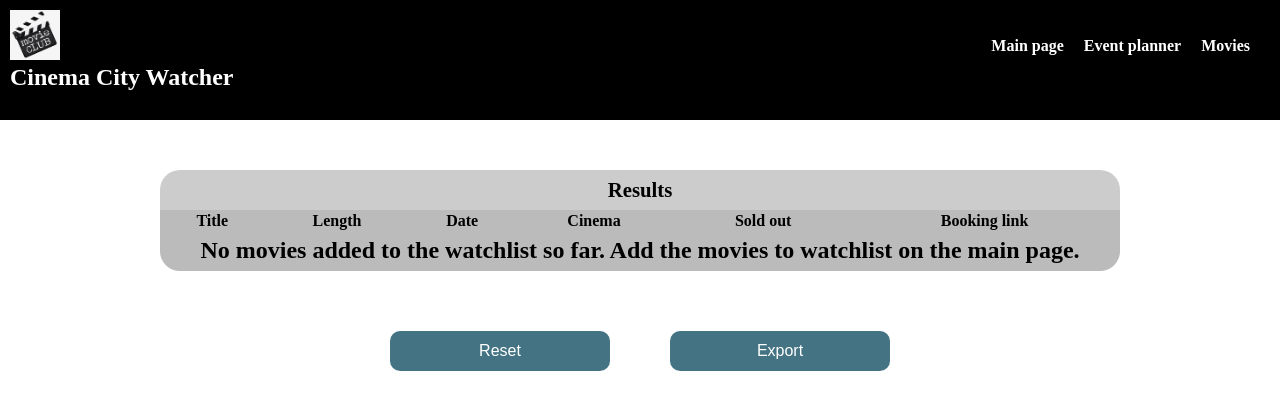
After one commit to galj03/pycinwa, a Flask app: page /watchlist/ in a window 1280 px wide. The commit adds this page. Shown: the top 410 px of the page. Run offline with Flask 3, Linux system fonts and the light colour scheme.

Commit message:
Add watchlist

```diff
--- a/app.py
+++ b/app.py
@@ -2,7 +2,7 @@ from flask import Flask, redirect, url_for
 from flask_session import Session
 from pycinwa.error.route import error
 from pycinwa.main.route import main
-from pycinwa.favourites.route import favourites
+from pycinwa.watchlist.route import watchlist
 from pycinwa.movies.route import movies
 
 app = Flask(__name__)
@@ -10,7 +10,7 @@ app = Flask(__name__)
 # register blueprints
 app.register_blueprint(main)
 app.register_blueprint(error)
-app.register_blueprint(favourites)
+app.register_blueprint(watchlist)
 app.register_blueprint(movies)
 
 # Set's the session config
@@ -28,25 +28,22 @@ def index():
     return redirect(url_for('main.load_main'))
 
 
-# TODO: move these into their own places
+@app.route('/event-planner')
+def watchlist():
+    """ Redirects to the watchlist page.
 
-# TODO: plan events, export into some datetime format
-# TODO: only the exportation and showing should be done here
-# TODO: adding to planned will be on the main page (using session)
-# TODO: list favourite movies
-@app.route('/event-planner')
-def favourites():
-    return 'Hello World!'
+            :return: Redirects to the watchlist page.
+        """
+    return redirect(url_for('watchlist.load_watchlist'))
 
 
-# TODO: list all movies and trailers
 @app.route('/movies')
-def config():
+def movies():
+    """ Redirects to the movies page.
+
+            :return: Redirects to the movies page.
+        """
     return redirect(url_for('movies.load_movies'))
-
-
-# TODO: get the trailers from movie object
-# an iframe could work
 
 
 if __name__ == '__main__':
--- a/pycinwa/main/controller.py
+++ /dev/null
@@ -1,6 +0,0 @@
-def add_to_list(event):
-    pass
-
-
-def remove_from_list(event):
-    pass
--- /dev/null
+++ b/pycinwa/watchlist/controller.py
@@ -0,0 +1,33 @@
+from flask import session
+
+from pycinwa.models.models import Event
+
+
+class WatchlistController:
+    def __init__(self):
+        self.watchlist: list = list() if session.get('watchlist') is None else session['watchlist']
+        # consider using session only
+
+    def get_all(self):
+        return self.watchlist
+
+    def add_to_list(self, event):
+        if not isinstance(event, Event):
+            raise TypeError('Event must be an instance of Event')
+        self.watchlist.append(event)
+        session['watchlist'] = self.watchlist
+
+    def remove_from_list(self, event_id):
+        event = [event for event in self.watchlist if event.id == event_id][0]
+
+        if not isinstance(event, Event):
+            raise TypeError('Event must be an instance of Event')
+        if event not in [self.watchlist]:
+            raise ValueError('Event not in watchlist')
+            # consider just returning here
+        self.watchlist.remove(event)
+        session['watchlist'] = self.watchlist
+
+    def reset(self):
+        self.watchlist.clear()
+        session['watchlist'] = self.watchlist
--- /dev/null
+++ b/pycinwa/watchlist/route.py
@@ -0,0 +1,26 @@
+from flask import Blueprint, render_template, redirect, url_for
+
+from pycinwa.watchlist.controller import WatchlistController
+
+watchlist = Blueprint('watchlist', __name__, static_folder='static', template_folder='templates',
+                      url_prefix='/watchlist')
+
+
+@watchlist.get('/')
+def load_watchlist():
+    _watchlist_controller = WatchlistController()
+    return render_template("watchlist.html", watchlist=_watchlist_controller.get_all())
+
+
+@watchlist.post('/reset')
+def reset():
+    _watchlist_controller = WatchlistController()
+    _watchlist_controller.reset()
+    return redirect(url_for('watchlist.load_watchlist'))
+
+
+# TODO: implement exporting
+@watchlist.get('/export')
+def export():
+    _watchlist_controller = WatchlistController()
+    pass
--- /dev/null
+++ b/pycinwa/watchlist/templates/watchlist.html
@@ -0,0 +1,68 @@
+{% extends 'base.html' %}
+{% block title %} Python Cinema Watcher | Watchlist {% endblock %}
+
+{% block content %}
+    <div class="centered">
+        <table class="vh300">
+            <caption>
+                Results
+            </caption>
+            <thead>
+            <tr>
+                <th id="poster"></th>
+                <th id="title">Title</th>
+                <th id="length">Length</th>
+                <th id="date">Date</th>
+                <th id="cinema">Cinema</th>
+                <th id="sold_out">Sold out</th>
+                <th id="booking_link">Booking link</th>
+            </tr>
+            </thead>
+            <tbody>
+            {% if watchlist is defined and watchlist|length > 0 -%}
+                {% for movie_event in watchlist %}
+                    <tr>
+                        <td headers="poster">
+                            <img src="{{ movie_event.movie.poster_link }}" alt="movie_poster">
+                        </td>
+                        <td headers="title">
+                            {{ movie_event.movie.name }}
+                        </td>
+                        <td headers="length">
+                            {{ movie_event.movie.length }} minutes
+                        </td>
+                        <td headers="date">
+                            {{ movie_event.date }}
+                        </td>
+                        <td headers="cinema">
+                            {{ movie_event.cinema.name }}
+                        </td>
+                        <td headers="sold_out">
+                            {#                    TODO: x or checkmark #}
+                            {{ movie_event.sold_out }}
+                        </td>
+                        <td headers="booking_link">
+                            <a href="{{ movie_event.booking_link }}">Booking link</a>
+                        </td>
+                    </tr>
+                {% endfor %}
+            {% else -%}
+                <tr class="placeholder_tr">
+                    <td colspan="7" class="placeholder_str">No movies added to the watchlist so far.
+                        Add the movies to watchlist on the main page.
+                    </td>
+                </tr>
+            {% endif %}
+            </tbody>
+        </table>
+    </div>
+
+    <div class="centered flex">
+        <form action="{{ url_for('watchlist.reset') }}" method="post">
+            <input type="submit" value="Reset">
+        </form>
+        <form action="{{ url_for('watchlist.export') }}" method="post" target="_blank">
+            <input type="submit" value="Export">
+        </form>
+    </div>
+{% endblock %}
--- a/static/styles/tables.css
+++ b/static/styles/tables.css
@@ -62,3 +62,13 @@ td button, .caption-button {
     overflow-y: scroll;
     /*display: block;*/
 }
+
+/* TODO: make this work */
+.placeholder_tr {
+    padding: 50px 0 !important;
+}
+
+.placeholder_str {
+    font-size: 1.5rem;
+    font-weight: bold;
+}
--- a/templates/base.html
+++ b/templates/base.html
@@ -4,6 +4,7 @@
     <meta charset="UTF-8">
     <meta name="viewport" content="width=device-width, initial-scale=1, shrink-to-fit=no">
 
+    <link rel="icon" href="/static/images/main_icon.png">
     <link rel="stylesheet" href="/static/styles/tables.css">
     <link rel="stylesheet" href="/static/styles/forms.css">
     <link rel="stylesheet" href="/static/styles/common.css">
```
Also changed, not shown: pycinwa/favourites/route.py (deleted, +0 -18 lines), pycinwa/main/route.py (+22 -1 lines), pycinwa/main/templates/index.html (+15 -0 lines), static/styles/forms.css (+4 -4 lines), pycinwa/main/static/images/favorite-icon-added.png (added), pycinwa/main/static/images/favorite-icon-not-added.png (added), static/images/main_icon.png (added).
